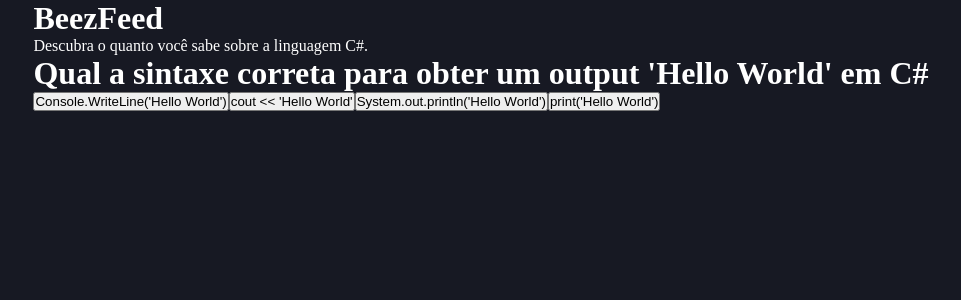
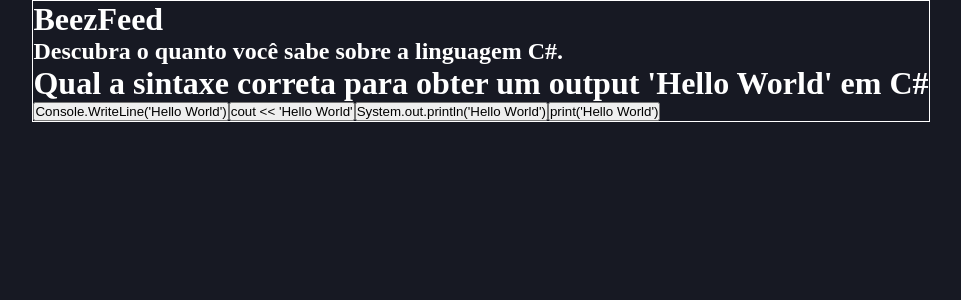
Before and after one commit to marcelldac/codefeed-angular, an Angular app: page / in a window 1280 px wide. Shown: the top 300 px of the page, without its empty margins (159-1120 px from the left). Built offline with nearby package versions, Linux system fonts and the light colour scheme.

Commit message:
feat: p to h2 in title

```diff
--- a/src/app/components/quiz/quiz.component.css
+++ b/src/app/components/quiz/quiz.component.css
@@ -0,0 +1,3 @@
+.container {
+  border: 1px solid white;
+}
--- a/src/app/components/quiz/quiz.component.html
+++ b/src/app/components/quiz/quiz.component.html
@@ -1,6 +1,7 @@
+<div class="container">
   <div class="title">
     <h1>BeezFeed</h1>
-  <p>{{ title }}</p>
+    <h2>{{ title }}</h2>
   </div>
   <div *ngIf="!isFinished" class="questions">
     <h1>{{ selectedQuestion.question }}</h1>
@@ -15,3 +16,4 @@
     <h1>Resultado:</h1>
     <p>{{ answerSelected }}</p>
   </div>
+</div>
```
Lines whose indentation alone changed are shown as unchanged.
